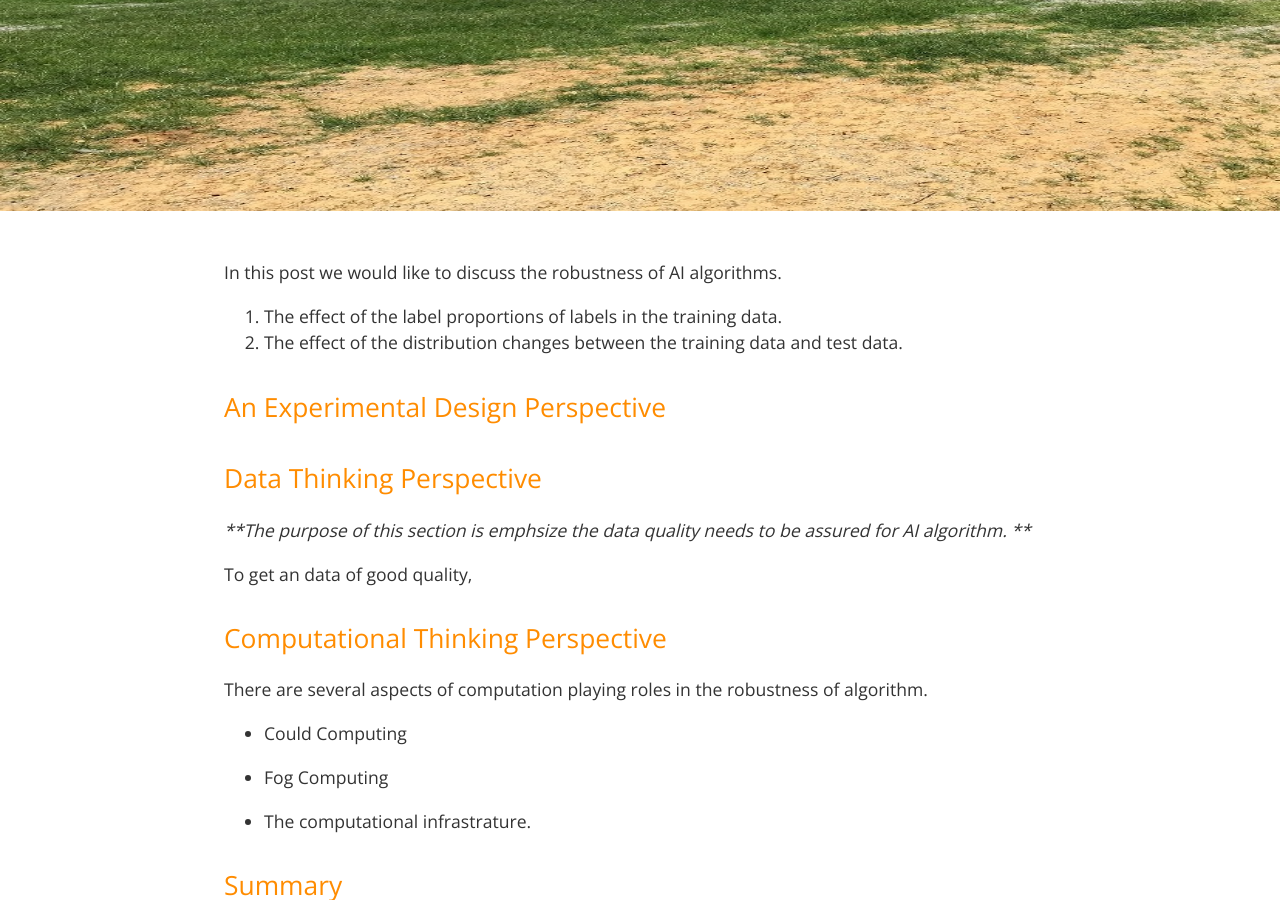
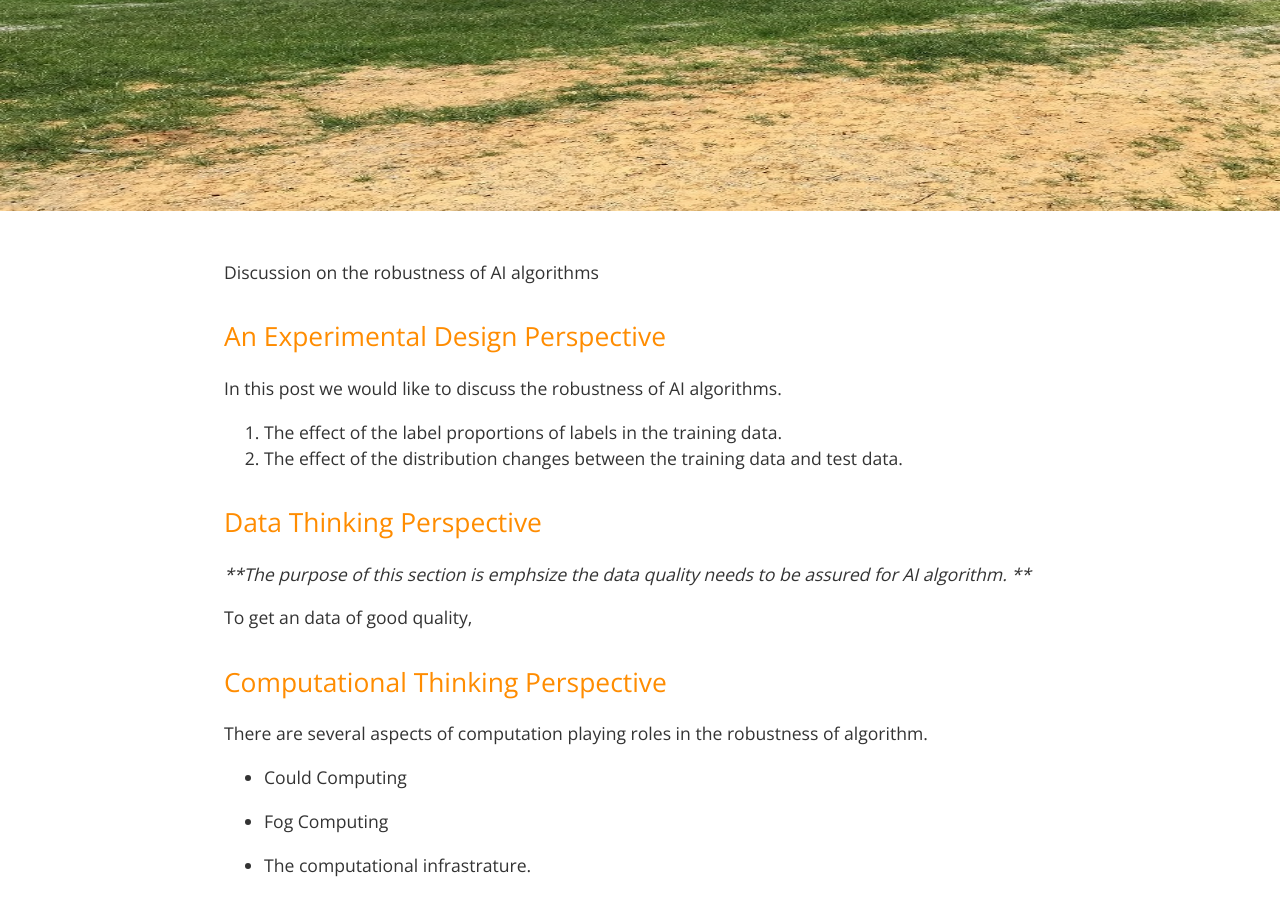
Before and after one commit to xwdeng80/blog, a Jekyll site: the page built from _posts/2020-08-31-robustness-of-ai-algorithm.md, in a window 1280 px wide and 900 px high, scrolled down 435 px. Built offline with Jekyll 4.4.1, drawn with Linux system fonts in a browser that asks for light colours.

Commit message:
Update 2020-08-31-robustness-of-ai-algorithm.md

````diff
--- a/_posts/2020-08-31-robustness-of-ai-algorithm.md
+++ b/_posts/2020-08-31-robustness-of-ai-algorithm.md
@@ -8,13 +8,14 @@ permalink: robustness_of_ai_algorithm
 <!--
 ![](https://raw.githubusercontent.com/jacobgil/dlib_facedetector_pytorch/master/positive_images/13_4.jpg)```
 -->
+Discussion on the robustness of AI algorithms
+
+## An Experimental Design Perspective
 
 In this post we would like to discuss the robustness of AI algorithms.
 
  1. The effect of the label proportions of labels in the training data.
  2. The effect of the distribution changes between the training data and test data.
-
-## An Experimental Design Perspective
 
 <!--
 The first part here was saving the face detector model in an XML format, using `net_to_xml`, like in this [dlib example](https://github.com/davisking/dlib/blob/master/examples/dnn_introduction_ex.cpp#L164).
````
